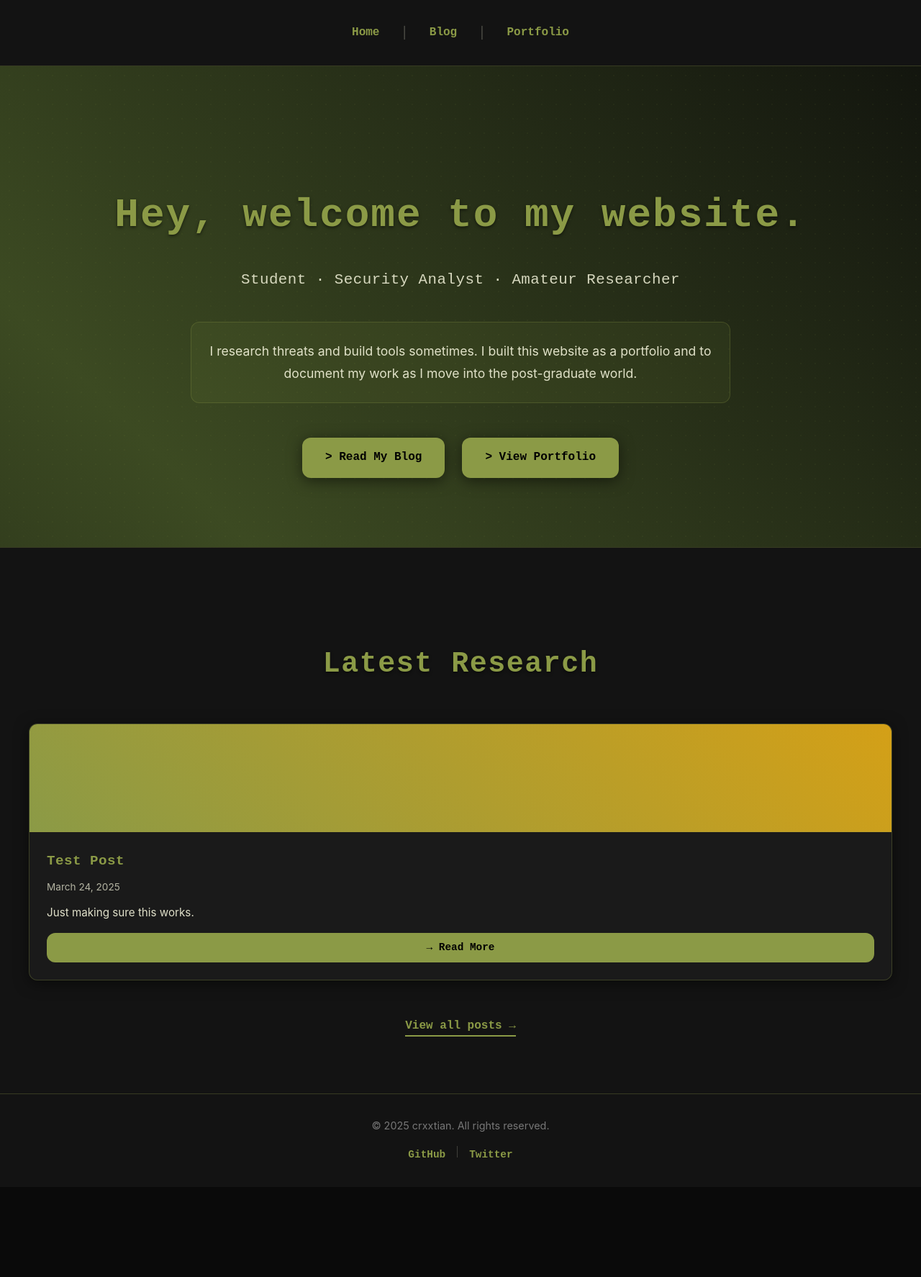
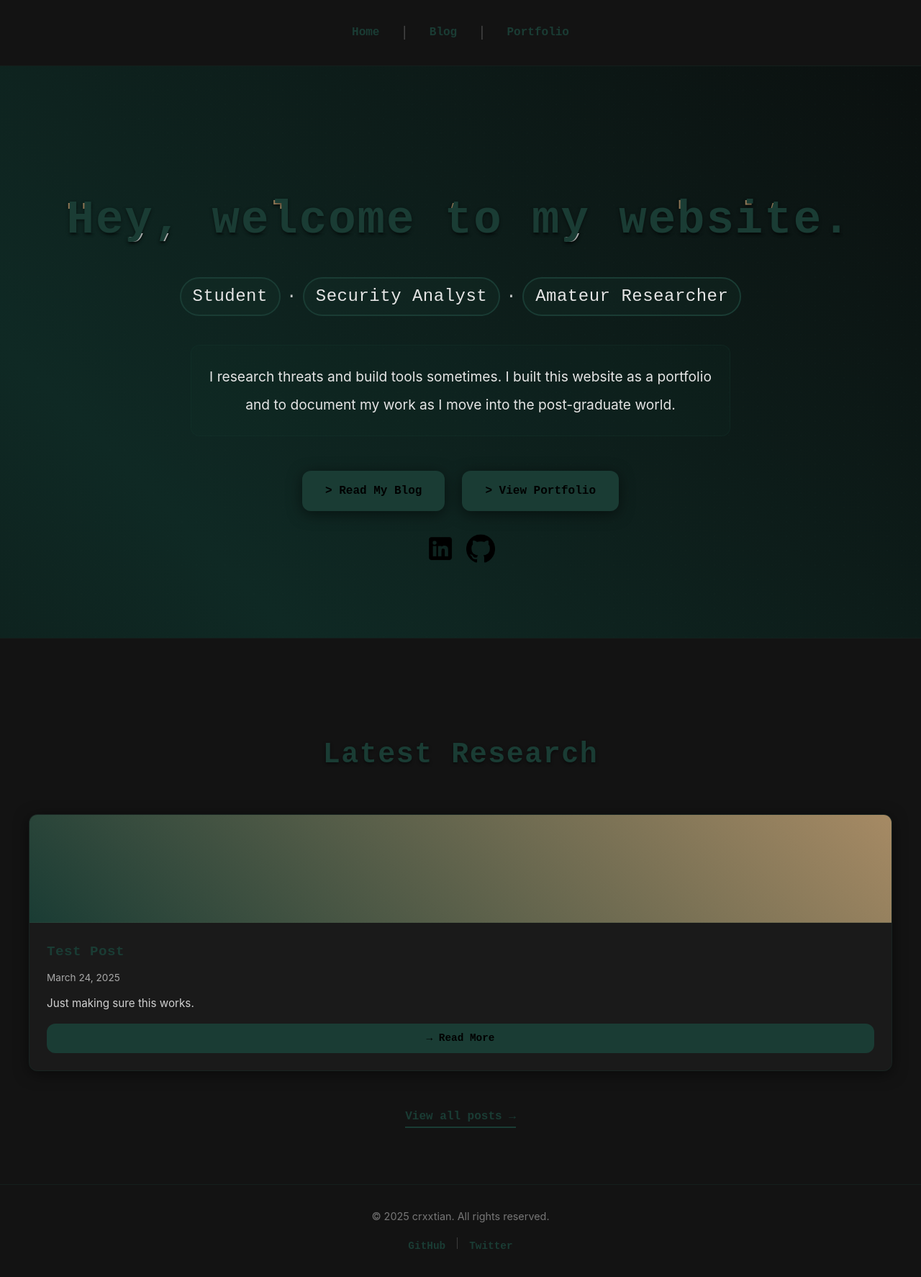
Before and after one commit to crxxtian/crxxtian.github.io, a Jekyll site: the page built from index.html, in a window 1280 px wide. Shown: the whole page at 72% size. Built offline with Jekyll 4.4.1, drawn with Linux system fonts in a browser that asks for light colours.

Commit message:
now u wanna work huh

```diff
--- a/assets/css/style.css
+++ b/assets/css/style.css
@@ -1,15 +1,15 @@
 :root {
     --bg: #0a0a0a;
     --bg-alt: #131313;
-    --fg: #F5F5DC;
-    --accent: #8B9A46;
-    --accent-dark: #3C4A22;
-    --accent-secondary: #D4A017;
+    --fg: #E5E5E5; /* Lighter foreground for better readability */
+    --accent: #1A3C34; /* Midnight green */
+    --accent-dark: #0F2924; /* Deeper midnight green */
+    --accent-secondary: #A68A64; /* Muted gold */
     --card-bg: #1A1A1A;
     --font-main: 'Fira Code', monospace;
     --font-secondary: 'Inter', sans-serif;
     --shadow: 0 4px 20px rgba(0, 0, 0, 0.5);
-    --border: 1px solid rgba(139, 154, 70, 0.3);
+    --border: 1px solid rgba(26, 60, 52, 0.3); /* Adjusted for midnight green */
     --radius: 12px;
     --transition: 0.3s ease-in-out;
 }
@@ -103,7 +103,7 @@ a:focus {
 }
 
 .nav-divider {
-    color: rgba(245, 245, 220, 0.3);
+    color: rgba(229, 229, 229, 0.3);
     font-size: 1rem;
     margin: 0 0.5rem;
 }
@@ -125,7 +125,7 @@ a:focus {
     left: 0;
     width: 100%;
     height: 100%;
-    background: radial-gradient(circle, rgba(139, 154, 70, 0.2) 1px, transparent 1px);
+    background: radial-gradient(circle, rgba(26, 60, 52, 0.2) 1px, transparent 1px);
     background-size: 20px 20px;
     opacity: 0.3;
     z-index: 0;
@@ -145,7 +145,7 @@ a:focus {
 
 .hero-title {
     font-family: var(--font-main);
-    font-size: 3.5rem;
+    font-size: 4rem; /* Larger for readability */
     font-weight: 900;
     color: var(--accent);
     margin-bottom: 1.5rem;
@@ -153,28 +153,108 @@ a:focus {
     text-shadow: 0 2px 4px rgba(0, 0, 0, 0.5);
     position: relative;
     z-index: 1;
+    animation: glitch 2s linear infinite;
+}
+
+@keyframes glitch {
+    2%, 64% {
+        transform: translate(2px, 0) skew(0deg);
+    }
+    4%, 60% {
+        transform: translate(-2px, 0) skew(0deg);
+    }
+    62% {
+        transform: translate(0, 0) skew(5deg);
+    }
+}
+
+.hero-title::before,
+.hero-title::after {
+    content: 'Hey, welcome to my website.';
+    position: absolute;
+    top: 0;
+    left: 0;
+    width: 100%;
+    height: 100%;
+    z-index: -1;
+}
+
+.hero-title::before {
+    color: var(--accent-secondary);
+    animation: glitch-top 1s linear infinite;
+    clip-path: polygon(0 0, 100% 0, 100% 33%, 0 33%);
+}
+
+.hero-title::after {
+    color: var(--fg);
+    animation: glitch-bottom 1.5s linear infinite;
+    clip-path: polygon(0 67%, 100% 67%, 100% 100%, 0 100%);
+}
+
+@keyframes glitch-top {
+    2%, 64% {
+        transform: translate(2px, -2px);
+    }
+    4%, 60% {
+        transform: translate(-2px, 2px);
+    }
+    62% {
+        transform: translate(13px, -1px) skew(13deg);
+    }
+}
+
+@keyframes glitch-bottom {
+    2%, 64% {
+        transform: translate(-2px, 0);
+    }
+    4%, 60% {
+        transform: translate(2px, 0);
+    }
+    62% {
+        transform: translate(-10px, 1px) skew(-13deg);
+    }
 }
 
 .hero-subtitle {
     font-family: var(--font-main);
-    font-size: 1.3rem;
-    opacity: 0.85;
+    font-size: 1.5rem; /* Larger for readability */
     margin-bottom: 2.5rem;
     letter-spacing: 0.5px;
     position: relative;
     z-index: 1;
+    display: flex;
+    justify-content: center;
+    align-items: center;
+    gap: 0.5rem;
+}
+
+.role {
+    padding: 0.3rem 1rem;
+    border: 2px solid var(--accent);
+    border-radius: 50px; /* Oval shape */
+    background: rgba(26, 60, 52, 0.2);
+    transition: background var(--transition);
+}
+
+.role:hover {
+    background: rgba(26, 60, 52, 0.4);
+}
+
+.role-divider {
+    color: var(--fg);
+    opacity: 0.85;
 }
 
 .hero-intro {
-    font-size: 1.1rem;
+    font-size: 1.2rem; /* Larger for readability */
     max-width: 750px;
     margin: 0 auto 3rem;
-    line-height: 1.8;
-    opacity: 0.9;
+    line-height: 2; /* Better spacing */
+    opacity: 1; /* Full opacity for readability */
     font-weight: 400;
     position: relative;
     z-index: 1;
-    background: rgba(139, 154, 70, 0.1);
+    background: rgba(26, 60, 52, 0.1);
     padding: 1.5rem;
     border-radius: var(--radius);
     border: var(--border);
@@ -188,7 +268,7 @@ a:focus {
 
 @keyframes fadeIn {
     from { opacity: 0; transform: translateY(10px); }
-    to { opacity: 0.9; transform: translateY(0); }
+    to { opacity: 1; transform: translateY(0); }
 }
 
 .hero-buttons {
@@ -208,17 +288,38 @@ a:focus {
     font-weight: 700;
     font-size: 1rem;
     box-shadow: var(--shadow);
-    transition: transform var(--transition), background var(--transition);
+    transition: transform var(--transition), background var(--transition), box-shadow var(--transition);
 }
 
 .hero-buttons a:hover {
     transform: scale(1.05);
     background: var(--accent-secondary);
+    box-shadow: 0 0 15px rgba(26, 60, 52, 0.5); /* Subtle glow */
 }
 
 .hero-buttons a:focus {
     background: var(--accent-secondary);
     box-shadow: 0 0 8px var(--accent);
+}
+
+.social-links {
+    display: flex;
+    justify-content: center;
+    gap: 1rem;
+    margin-top: 2rem;
+    position: relative;
+    z-index: 1;
+}
+
+.social-icon {
+    width: 40px;
+    height: 40px;
+    transition: transform var(--transition), opacity var(--transition);
+}
+
+.social-icon:hover {
+    transform: scale(1.1);
+    opacity: 0.8;
 }
 
 .section-highlight {
@@ -410,7 +511,7 @@ footer {
 .footer-divider {
     width: 1px;
     height: 16px;
-    background: rgba(245, 245, 220, 0.2);
+    background: rgba(229, 229, 229, 0.2);
 }
 
 @media (max-width: 768px) {
@@ -438,6 +539,7 @@ footer {
 
     .hero-subtitle {
         font-size: 1.1rem;
+        flex-wrap: wrap;
     }
 
     .hero-buttons {
--- a/index.html
+++ b/index.html
@@ -14,9 +14,13 @@ title: Home
 </header>
 
 <section class="hero">
-    <h1 class="hero-title" data-parallax>Hey, welcome to my website.</h1>
-    <p class="hero-subtitle" data-parallax>
-        Student · Security Analyst · Amateur Researcher
+    <h1 class="hero-title" data-glitch>Hey, welcome to my website.</h1>
+    <p class="hero-subtitle">
+        <span class="role">Student</span>
+        <span class="role-divider">·</span>
+        <span class="role">Security Analyst</span>
+        <span class="role-divider">·</span>
+        <span class="role">Amateur Researcher</span>
     </p>
 
     <p class="hero-intro fade-in">
@@ -26,6 +30,15 @@ title: Home
     <div class="hero-buttons">
         <a href="/blog" class="button-primary">> Read My Blog</a>
         <a href="/portfolio" class="button-secondary">> View Portfolio</a>
+    </div>
+
+    <div class="social-links">
+        <a href="https://linkedin.com/in/crxxtian" target="_blank">
+            <img src="/assets/icons/linkedin.png" alt="LinkedIn" class="social-icon">
+        </a>
+        <a href="https://github.com/crxxtian" target="_blank">
+            <img src="/assets/icons/github.png" alt="GitHub" class="social-icon">
+        </a>
     </div>
 </section>
 
```
Also changed, not shown: assets/icons/github.png (added), assets/icons/linkedin.png (added).
